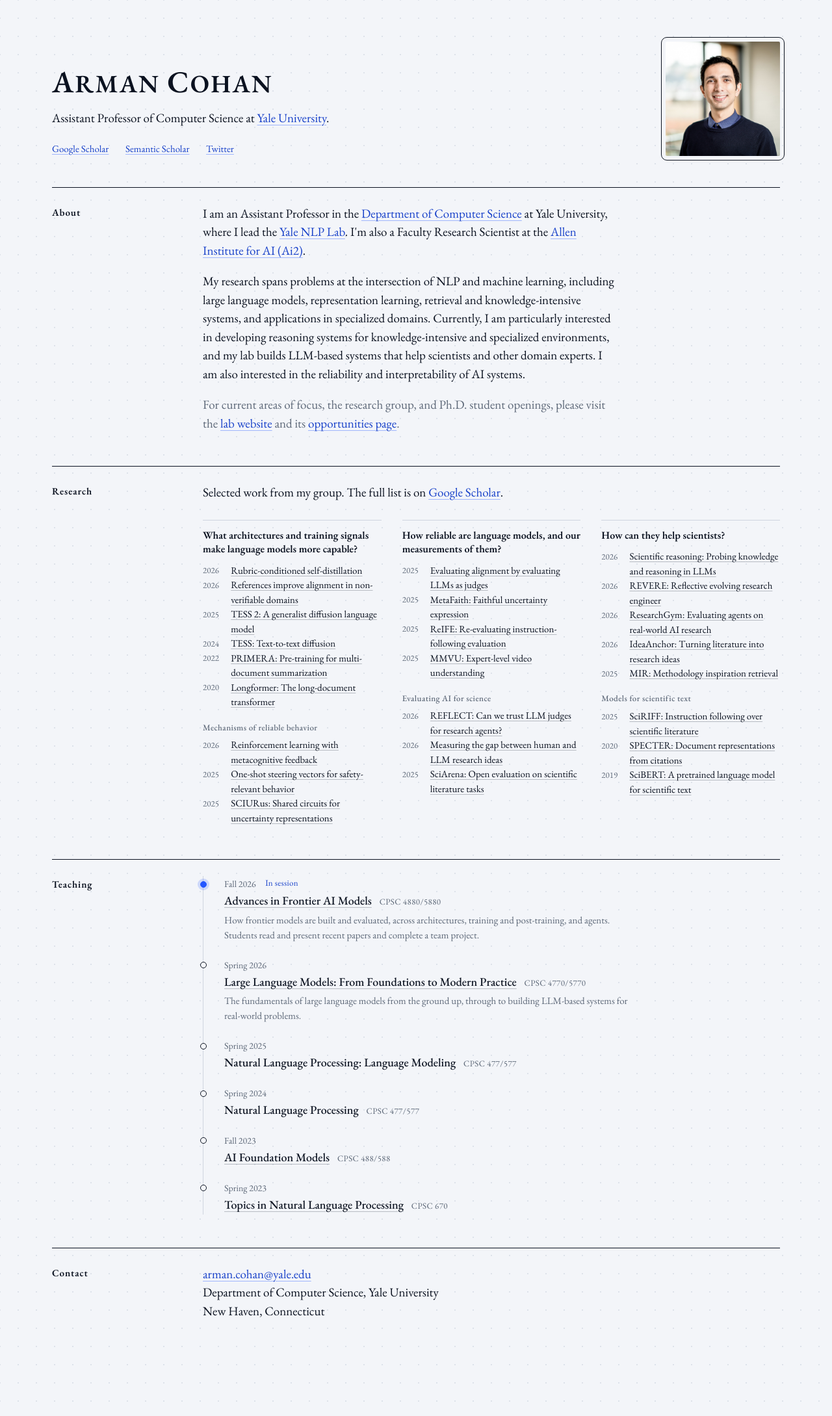
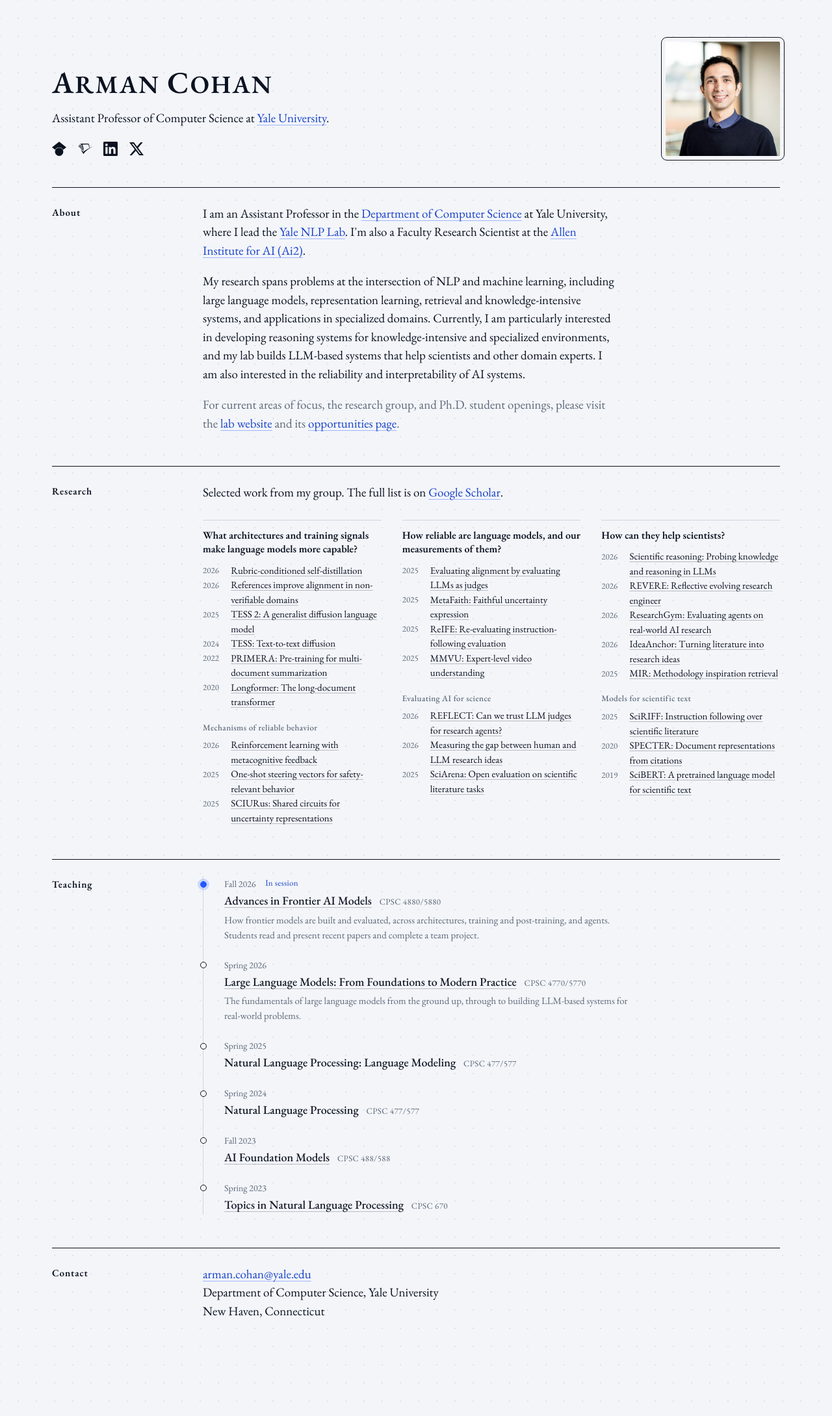
Before and after one commit to armancohan/acohan.github.io, a Jekyll site: the page built from index.html, in a window 1280 px wide. Shown: the whole page at 65% size. Built offline with Jekyll 4.4.1, drawn with Linux system fonts in a browser that asks for light colours.

Commit message:
Use icons for the profile links and add LinkedIn
Co-Authored-By: Claude Fable 5.1 <noreply@anthropic.com>

```diff
--- a/files/site.css
+++ b/files/site.css
@@ -119,12 +119,28 @@ h1 .cap {
 
 .links {
   display: flex;
-  flex-wrap: wrap;
-  gap: .4rem 1.6rem;
-  margin: 0;
+  gap: 1.1rem;
+  margin: .2rem 0 0;
   padding: 0;
   list-style: none;
-  font-size: .9375rem;
+}
+
+.links a {
+  display: block;
+  width: 22px;
+  height: 22px;
+  color: var(--ink);
+}
+
+.links svg {
+  display: block;
+  width: 100%;
+  height: 100%;
+  fill: currentColor;
+}
+
+.links a:hover {
+  color: var(--accent);
 }
 
 .portrait {
--- a/index.html
+++ b/index.html
@@ -58,9 +58,10 @@
         <p class="role">Assistant Professor of Computer Science at
           <a href="https://www.yale.edu/">Yale University</a>.</p>
         <ul class="links">
-          <li><a href="https://scholar.google.com/citations?user=baI7IY0AAAAJ&amp;hl=en">Google Scholar</a></li>
-          <li><a href="https://www.semanticscholar.org/author/Arman-Cohan/2527954">Semantic Scholar</a></li>
-          <li><a href="https://twitter.com/armancohan">Twitter</a></li>
+          <li><a href="https://scholar.google.com/citations?user=baI7IY0AAAAJ&amp;hl=en" aria-label="Google Scholar" title="Google Scholar"><svg viewBox="0 0 24 24" aria-hidden="true"><path d="M5.242 13.769L0 9.5 12 0l12 9.5-5.242 4.269C17.548 11.249 14.978 9.5 12 9.5c-2.977 0-5.548 1.748-6.758 4.269zM12 10a7 7 0 1 0 0 14 7 7 0 0 0 0-14z"/></svg></a></li>
+          <li><a href="https://www.semanticscholar.org/author/Arman-Cohan/2527954" aria-label="Semantic Scholar" title="Semantic Scholar"><svg viewBox="0 0 24 24" aria-hidden="true"><path d="M24 8.609c-.848.536-1.436.83-2.146 1.245-4.152 2.509-8.15 5.295-11.247 8.981l-1.488 1.817-4.568-7.268c1.021.814 3.564 3.098 4.603 3.599l3.356-2.526c2.336-1.644 8.946-5.226 11.49-5.848ZM8.046 15.201c.346.277.692.537.969.744.761-3.668.121-7.613-1.886-11.039 3.374-.052 6.731-.087 10.105-.139a14.794 14.794 0 0 1 1.298 5.295c.294-.156.588-.294.883-.433-.104-1.868-.641-3.91-1.662-6.263-4.602-.018-9.188-.018-13.79-.018 2.993 3.547 4.36 7.839 4.083 11.853Zm-.623-.484c.087.086.191.155.277.225-.138-3.409-1.419-6.887-3.824-9.881H1.73c3.098 2.855 4.984 6.299 5.693 9.656Zm-.744-.658c.104.087.208.173.329.277-.9-2.526-2.492-5.018-4.741-7.198H0c2.89 2.076 5.122 4.481 6.679 6.921Z"/></svg></a></li>
+          <li><a href="https://www.linkedin.com/in/armancohan" aria-label="LinkedIn" title="LinkedIn"><svg viewBox="0 0 24 24" aria-hidden="true"><path d="M20.447 20.452h-3.554v-5.569c0-1.328-.027-3.037-1.852-3.037-1.853 0-2.136 1.445-2.136 2.939v5.667H9.351V9h3.414v1.561h.046c.477-.9 1.637-1.85 3.37-1.85 3.601 0 4.267 2.37 4.267 5.455v6.286zM5.337 7.433c-1.144 0-2.063-.926-2.063-2.065 0-1.138.92-2.063 2.063-2.063 1.14 0 2.064.925 2.064 2.063 0 1.139-.925 2.065-2.064 2.065zm1.782 13.019H3.555V9h3.564v11.452zM22.225 0H1.771C.792 0 0 .774 0 1.729v20.542C0 23.227.792 24 1.771 24h20.451C23.2 24 24 23.227 24 22.271V1.729C24 .774 23.2 0 22.222 0h.003z"/></svg></a></li>
+          <li><a href="https://twitter.com/armancohan" aria-label="X (Twitter)" title="X (Twitter)"><svg viewBox="0 0 24 24" aria-hidden="true"><path d="M18.901 1.153h3.68l-8.04 9.19L24 22.846h-7.406l-5.8-7.584-6.638 7.584H.474l8.6-9.83L0 1.154h7.594l5.243 6.932ZM17.61 20.644h2.039L6.486 3.24H4.298Z"/></svg></a></li>
         </ul>
       </div>
       <img class="portrait" src="./files/pic.jpg" alt="Photo of Arman Cohan" width="473" height="476">
```
